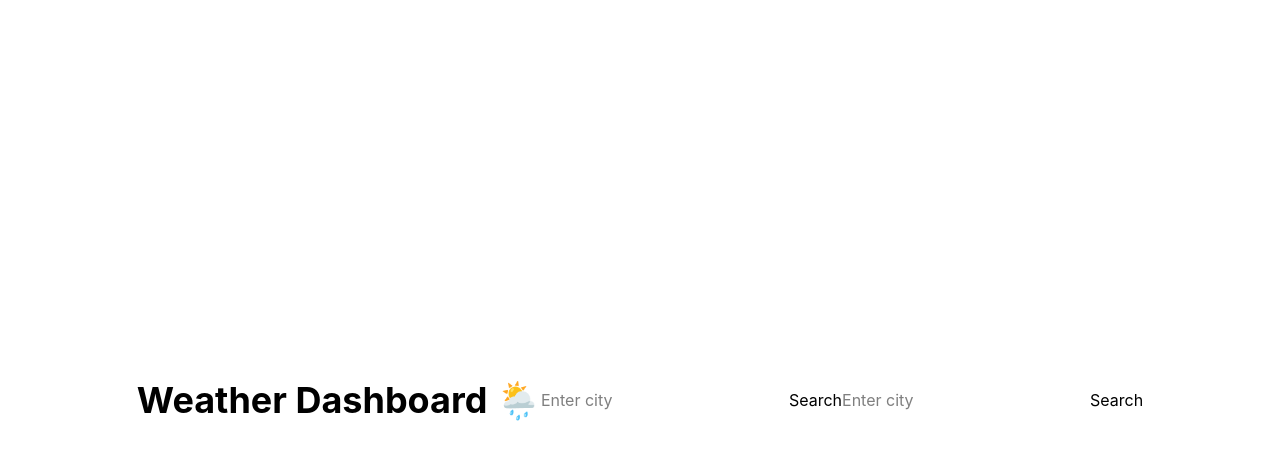
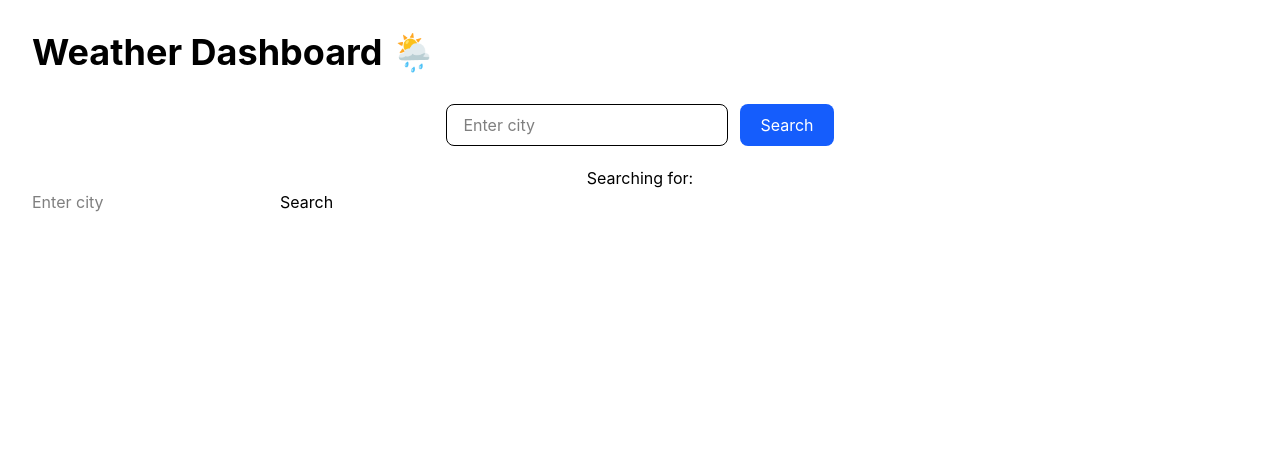
Before and after one commit to areeba-qamar/internship-mern-fullstack, a React (Vite) app in the folder week-3/weather-app-react/: page / in a window 1280 px wide. Shown: the top 460 px of the page. Built offline with nearby package versions, Linux system fonts and the light colour scheme.

Commit message:
Implement controlled search form and event handling

```diff
--- a/week-3/weather-app-react/src/App.jsx
+++ b/week-3/weather-app-react/src/App.jsx
@@ -1,14 +1,25 @@
 import SearchForm from "./components/SearchForm";
 import WeatherCard from "./components/WeatherCard";
+import { useState } from "react";
 
 function App() {
+  // State lives in parent → lifting state up
+  const [city, setCity] = useState("");
+
+  const handleSearch = (searchedCity) => {
+    setCity(searchedCity);
+  };
+
   return (
-    <div className="min-h-screen flex items-center justify-center">
-      <h1 className="text-4xl font-bold">
+    <div className="min-h-screen p-8">
+      <h1 className="text-4xl font-bold text-centre">
         Weather Dashboard 🌦️
       </h1>
 
-      <SearchForm/>
+      <SearchForm onSearch={handleSearch}/>
+      <p className="text-center mt-5">
+        Searching for: {city}
+      </p>
       <WeatherCard/>
 
     </div>
--- a/week-3/weather-app-react/src/components/SearchForm.jsx
+++ b/week-3/weather-app-react/src/components/SearchForm.jsx
@@ -1,8 +1,40 @@
-function SearchForm() {
+import { useState } from "react";
+
+function SearchForm({onSearch}) {
+
+     // useState → stores the current input value
+  const [city, setCity] = useState("");
+
+  // Event handler → handles form submission
+  const handleSubmit = (event) => {
+    event.preventDefault();
+
+    if (!city.trim()) {
+      return;
+    }
+
+    onSearch(city);
+  };
+
   return (
-    <form>
-      <input placeholder="Enter city" />
-      <button type="submit">Search</button>
+    <form
+     onSubmit={handleSubmit}
+      className="flex gap-3 justify-center mt-8">
+
+        {/* Controlled input */}
+
+      <input
+      type="text"
+      value={city}
+      onChange={(event) => setCity(event.target.value)}
+      placeholder="Enter city"
+      className="border rounded-lg px-4 py-2"
+        />
+      <button
+      type="submit"
+      className="bg-blue-600 text-white px-5 py-2 rounded-lg"
+      >Search
+      </button>
     </form>
   );
 }
```
